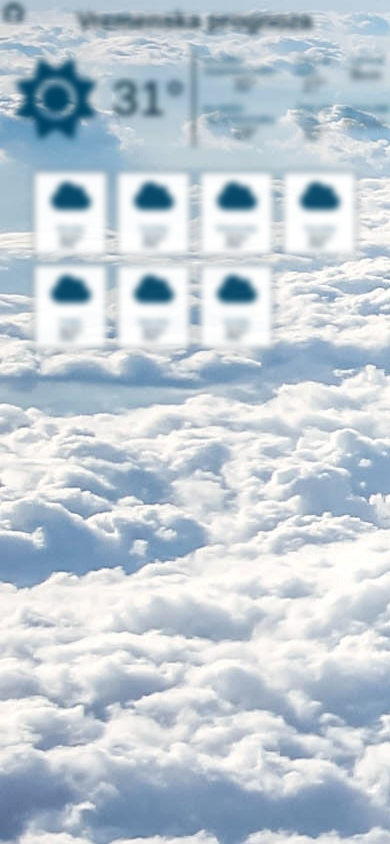
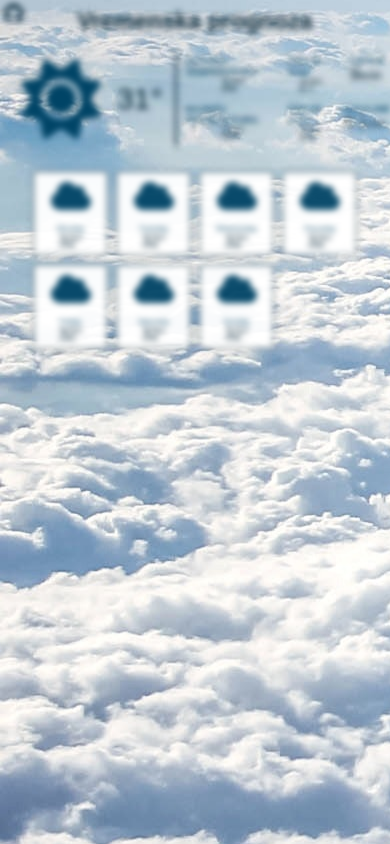
Before and after one commit to Barjaktarevic/Weather-App, a plain HTML site: page index.html in a window 390 px wide. Drawn offline with Linux system fonts and the light colour scheme.

Commit message:
fix header font size

```diff
--- a/app.js
+++ b/app.js
@@ -21,7 +21,6 @@
     const res = await fetch(url)
     const data = await res.json()
     weatherData = data
-    console.log(weatherData)
     updateCurrentTemp()
     updateDailyWeather()
     updateHourlyWeather()
--- a/styles.css
+++ b/styles.css
@@ -142,6 +142,9 @@
 }
 
 @media screen and (max-width: 500px) {
+    .header-current-temp {
+        font-size: 1.9rem;
+    }
     .day-section {
         display: grid;
         grid-template-columns: repeat(auto-fit, 75px);
```
